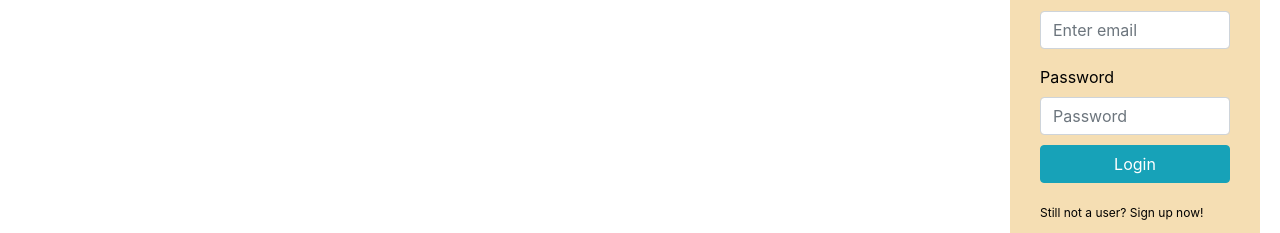
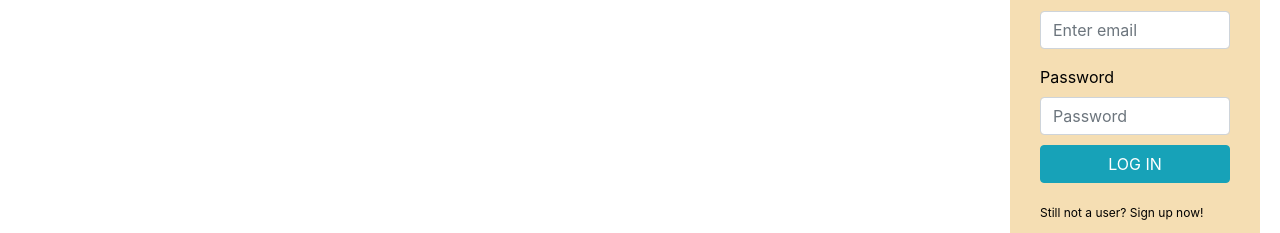
Before and after one commit to yamoonz/istanbul-capstone-ecommerce, a React (Create React App) app: page /signup in a window 1280 px wide. Both pictures are taken after a click on the icon 1174 px from the left and 48 px from the top of the page. Shown: the part 202-435 px from the top of the page. Built offline with nearby package versions, Linux system fonts and the light colour scheme.

Commit message:
Add: add conditional rendering to onClick

```diff
--- a/src/components/auth/login/Login.jsx
+++ b/src/components/auth/login/Login.jsx
@@ -48,25 +48,14 @@ const LogInForm = () => {
         placeholder="Password"
         ref={passwordValue}
       />
-      {isLoggedIn ? (
       <Button
         variant="info"
         size="md"
         className="loginButton"
-          onClick={userLogout}
+        onClick={`${isLoggedIn ? userLogout : userLogin}`}
       >
-          Logout
+        {`${isLoggedIn ? "LOG OUT" : "LOG IN"}`}
       </Button>
-      ) : (
-        <Button
-          variant="info"
-          size="md"
-          className="loginButton"
-          onClick={userLogin}
-        >
-          Login
-        </Button>
-      )}
     </Form.Group>
   );
 
```
Lines whose indentation alone changed are shown as unchanged.
